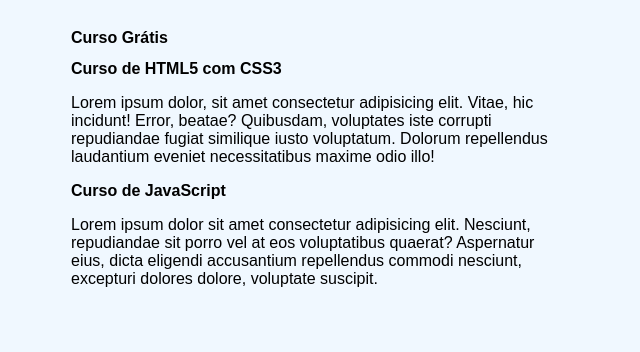
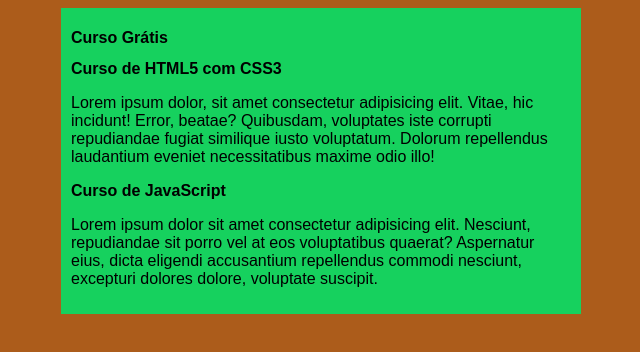
Before and after one commit to DenisVousin/projeto-site, a plain HTML site: page index.html in a window 1280 px wide. Shown: the whole page, without its empty margins (319-959 px from the left). Drawn offline with Linux system fonts and the light colour scheme.

Commit message:
Update style.css

```diff
--- a/estilos/style.css
+++ b/estilos/style.css
@@ -4,11 +4,11 @@
 }
 
 body {
-    background-color: aliceblue;
+    background-color: rgb(172, 92, 27);
 }
 
 main {
-    background-color: aliceblue;
+    background-color: rgb(22, 209, 94);
     width: 500px;
     margin: auto;
     padding: 10px;
```
